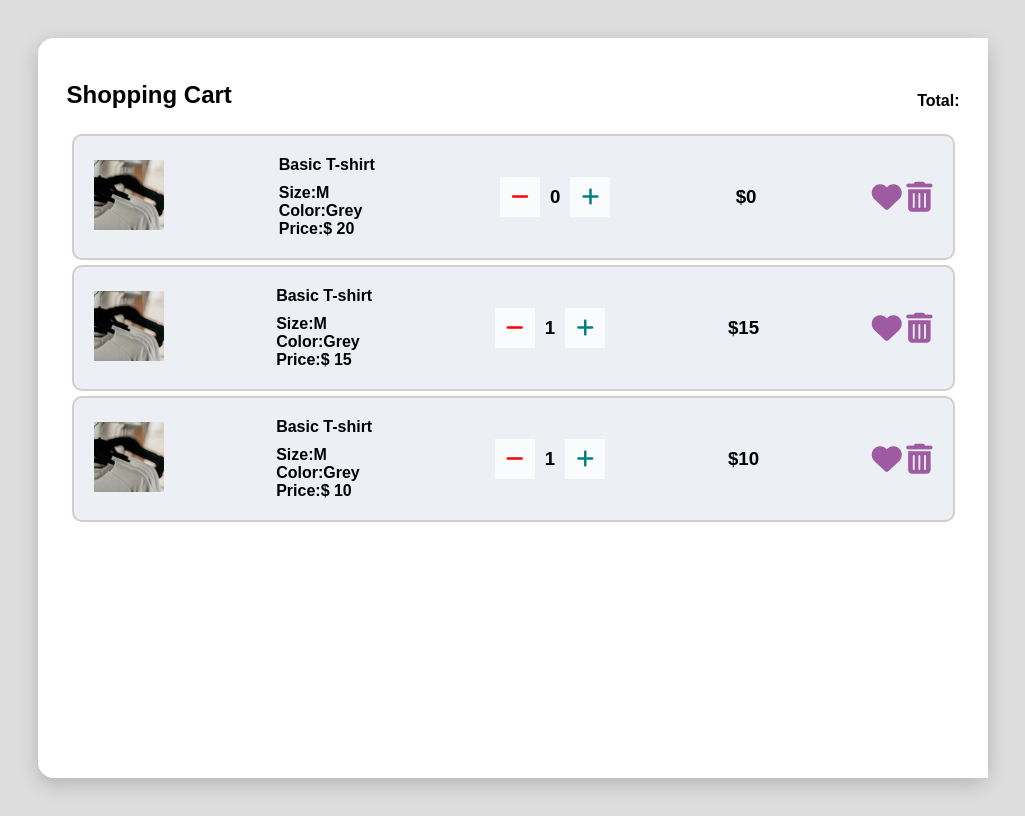
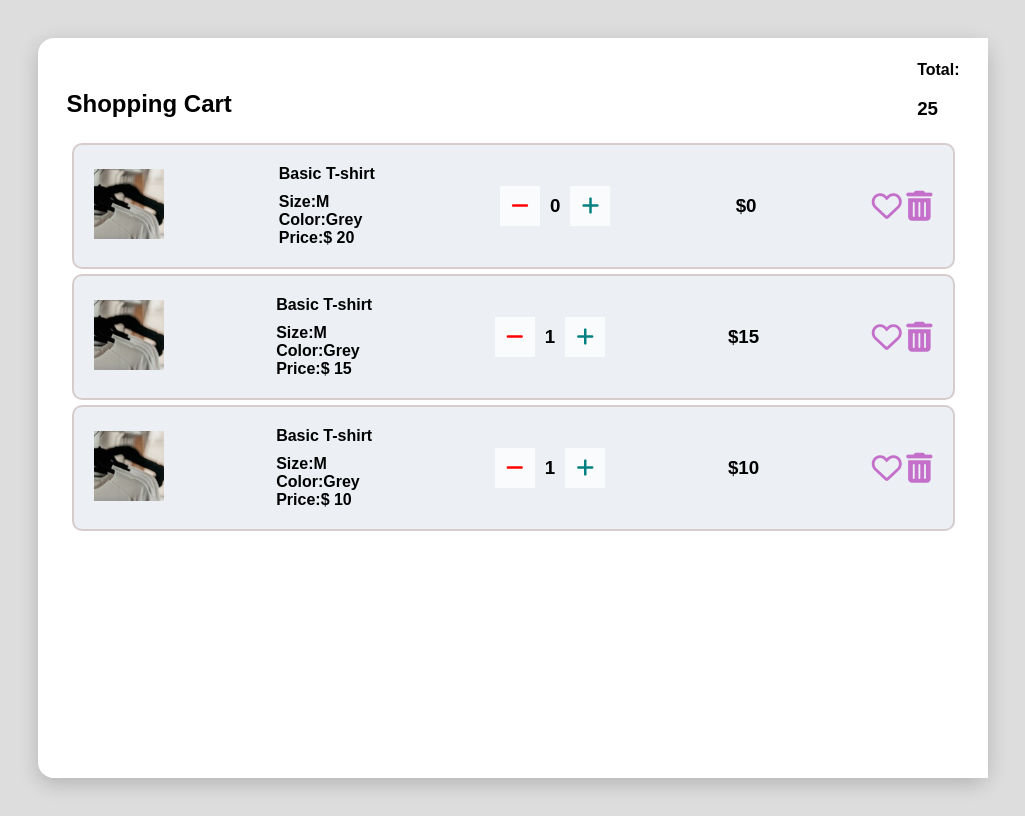
Before and after one commit to WafaTL/Dom-Project-V1.0, a plain HTML site: page index.html in a window 1280 px wide. Both pictures are taken after a click on the icon 641 px from the left and 196 px from the top of the page. Shown: the whole page, without its empty margins (127-1152 px from the left). Drawn offline with Linux system fonts and the light colour scheme.

Commit message:
sommeTotale/like/dislike

```diff
--- a/index.html
+++ b/index.html
@@ -46,7 +46,7 @@
                 </div>
                 <div><h3 class="unit-sum">$20</h3></div>
                 <div class="close">
-                    <i class="fa-solid fa-heart"></i>
+                    <i class="fa-regular fa-heart"></i>
                     <i class="fa fa-trash-can close"></i>
 
                 </div>
@@ -80,7 +80,7 @@
                     <div><h3 class="unit-sum">$20</h3></div>
                     <div class="close">
 
-                        <i class="fa-solid fa-heart"></i>
+                        <i class="fa-regular fa-heart"></i>
                         <i class="fa fa-trash-can close"></i>
 
                     </div>
@@ -114,7 +114,7 @@
                         <div><h3 class="unit-sum">$20</h3></div>
                         <div class="close">
 
-                            <i class="fa-solid fa-heart"></i>
+                            <i class="fa-regular fa-heart"></i>
                             <i class="fa fa-trash-can close"></i>
 
                         </div>
--- a/script.js
+++ b/script.js
@@ -5,28 +5,24 @@ var unitPriceList=document.getElementsByClassName('unit-price');
 var unitSumList=document.getElementsByClassName('unit-sum');
 var totalSum=document.getElementById('total-value');
 var trashCan=document.getElementsByClassName('fa fa-trash-can close');
-var heart=document.getElementsByClassName('fa-solid fa-heart');
-   for (let i=0;i<trashCan.length;i++)
+var heart=document.getElementsByClassName('fa-regular fa-heart');
+ var total=document.getElementById('total-value') ;
+for (let i=0;i<trashCan.length;i++)
     trashCan[i].addEventListener("click",function(event){
     event.target.closest('.row').remove();
    })
-   for (let i=0;i<heart.length;i++)
+
+   for (let i=0;i<heart.length;i++){
    heart[i].addEventListener("click",function(event){
-   event.target.style.color='rgba(193, 32, 102, 0.708)';
-
-
-   })
-
-
-
-
-
-
-var total=0;
+    heart[i].classList.toggle("fa-solid");})
+}
 for ( let i=0;i<plusList.length;i++){
     quantityList[i].innerHTML=1;
     var value =unitPriceList[i].textContent;
     unitSumList[i].innerHTML="$"+value;
+    var totalValue = Number(total.textContent) +Number(value);
+    total.innerHTML=totalValue;
+    console.log(totalValue) ;
 }
 for ( let i=0;i<plusList.length;i++){
 plusList[i].addEventListener("click",function(){
@@ -35,6 +31,8 @@ plusList[i].addEventListener("click",function(){
     quantityList[i].innerHTML=quantityValue;
     var sum =quantityValue*unitPriceList[i].textContent;
     unitSumList[i].innerHTML="$"+sum;
+    var totalValue = Number(total.textContent) +Number(unitPriceList[i].textContent);
+    total.innerHTML=totalValue;
 })
 }
 
@@ -46,6 +44,8 @@ for ( let i=0;i<minList.length;i++){
     quantityList[i].innerHTML=quantityValue;
     var sum =quantityValue*unitPriceList[i].textContent;
     unitSumList[i].innerHTML="$"+sum;
+    var totalValue = Number(total.textContent) -Number(unitPriceList[i].textContent);
+    total.innerHTML=totalValue;
 }
     })
     }
--- a/style.css
+++ b/style.css
@@ -75,9 +75,8 @@ span {
     margin-top: 10px;
 }
 .close i{
-    color:rgba(126, 31, 129, 0.715);
-    font-size:30px;
-}
+    color:rgba(180, 59, 184, 0.715);
+    font-size:30px;}
 
 .title{
     display: flex;
@@ -86,8 +85,5 @@ span {
 }
 
 .fa-heart:hover{
-color:rgba(193, 32, 102, 0.708);
+color:rgba(180, 59, 184, 0.715);
 }
-.fa-heart::after{
-    color:rgba(193, 32, 102, 0.708);
-}
```
